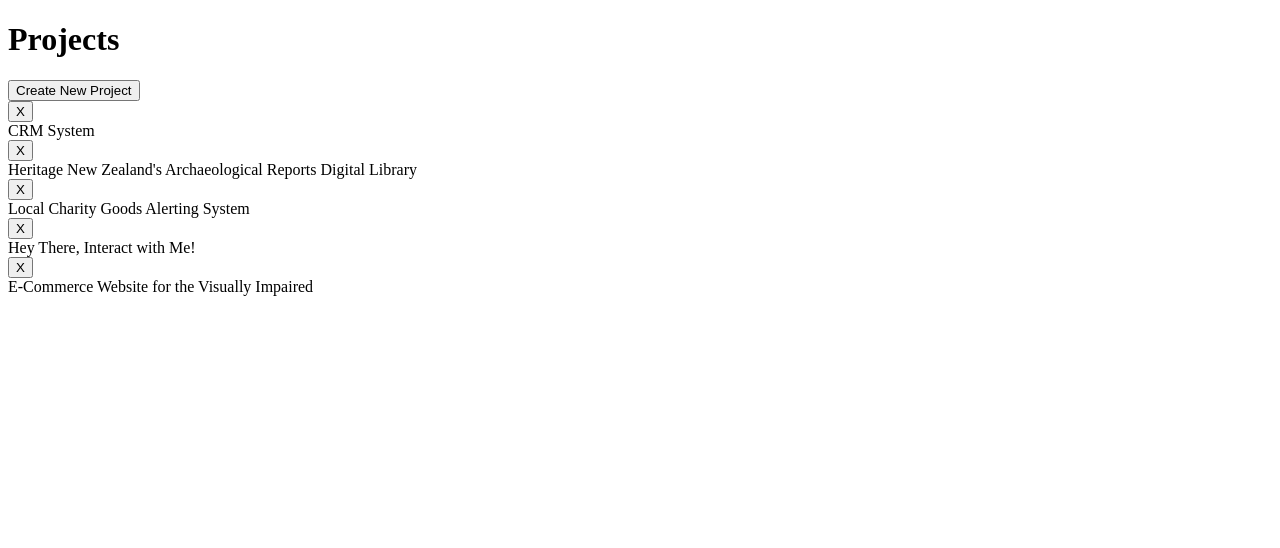
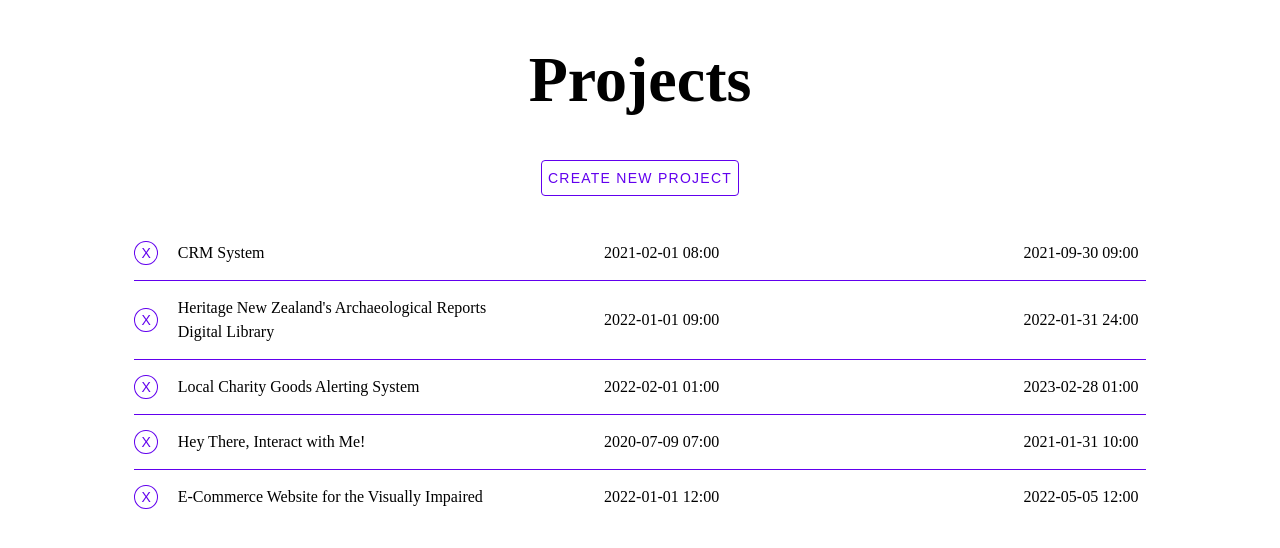
Before and after one commit to BlaviButcher/react-assn3, a React (Create React App) app: page / in a window 1280 px wide. Shown: the top 548 px of the page. Built offline with nearby package versions, Linux system fonts and the light colour scheme.

Commit message:
landing design done

```diff
--- a/public/data.json
+++ b/public/data.json
@@ -3,35 +3,35 @@
     "projectName": "CRM System",
     "projectIdentifier": "1",
     "description": "CRM (Customer Relationship Management) systems help businesses organize relationships with their customers. ",
-    "start_date": "2021-02-01 08:00",
-    "end_date": "2021-09-30 09:00"
+    "startDate": "2021-02-01 08:00",
+    "endDate": "2021-09-30 09:00"
   },
   {
     "projectName": "Heritage New Zealand's Archaeological Reports Digital Library",
     "projectIdentifier": "2",
     "description": "A Greenstone Digital Library project providing access to Heritage New Zealand's PDF-based Archaeological Report, available through https://www.heritage.org.nz/protecting-heritage/archaeology/digital-library",
-    "start_date": "2022-01-01 09:00",
-    "end_date": "2022-01-31 24:00"
+    "startDate": "2022-01-01 09:00",
+    "endDate": "2022-01-31 24:00"
   },
   {
     "projectName": "Local Charity Goods Alerting System",
     "projectIdentifier": "3",
     "description": "A mobile app that allows users to register for items they are looking for (such as a stroller), and be alerted when good come in that match the description.",
-    "start_date": "2022-02-01 01:00",
-    "end_date": "2023-02-28 01:00"
+    "startDate": "2022-02-01 01:00",
+    "endDate": "2023-02-28 01:00"
   },
   {
     "projectName": "Hey There, Interact with Me!",
     "projectIdentifier": "4",
     "description": "A WebSocket based system designed to allow users to control displays in public spaces such as museums and airports using their phones.",
-    "start_date": "2020-07-09 07:00",
-    "end_date": "2021-01-31 10:00"
+    "startDate": "2020-07-09 07:00",
+    "endDate": "2021-01-31 10:00"
   },
   {
     "projectName": "E-Commerce Website for the Visually Impaired",
     "projectIdentifier": "5",
     "description": "An ecommerce website is developed to assist blind people that automatically recognizes clothing patterns and colours.",
-    "start_date": "2022-01-01 12:00",
-    "end_date": "2022-05-05 12:00"
+    "startDate": "2022-01-01 12:00",
+    "endDate": "2022-05-05 12:00"
   }
 ]
--- a/src/components/landing.tsx
+++ b/src/components/landing.tsx
@@ -3,6 +3,7 @@
 import Modal from "./modal";
 import ProjectForm from "./project-form";
 import ProjectList from "./project-list";
+import "../css/landing.css";
 
 class Landing extends Component<
   {},
@@ -29,7 +30,6 @@
     };
     this.removeProject = this.removeProject.bind(this);
     this.closeModal = this.closeModal.bind(this);
-    this.parseProjectForm = this.parseProjectForm.bind(this);
     this.updateFormData = this.updateFormData.bind(this);
     this.addProjectFromForm = this.addProjectFromForm.bind(this);
   }
@@ -47,10 +47,6 @@
       (project) => project.projectIdentifier !== projectIdentifier
     );
     this.setState({ projects });
-  }
-
-  parseProjectForm(form: HTMLFormElement) {
-    console.log(form.elements);
   }
 
   componentDidMount() {
@@ -75,7 +71,18 @@
 
   addProjectFromForm() {
     const projects = [...this.state.projects];
-    projects.push(this.state.formProject);
+
+    // remove the T from datetime
+    let data: Project = { ...this.state.formProject };
+    let startDate: string = data.startDate;
+    let endDate: string = data.endDate;
+    startDate = startDate.replace("T", " ");
+    endDate = endDate.replace("T", " ");
+
+    data.startDate = startDate;
+    data.endDate = endDate;
+
+    projects.push(data);
     this.setState({ projects });
     this.closeModal();
     this.clearFormState();
@@ -114,11 +121,11 @@
       return <div>Loading</div>;
     }
     return (
-      <div>
+      <div id="main">
         <h1>Projects</h1>
         <button
-          id="centered-toggle-button"
-          className="toggle-button"
+          id="project-button"
+          className="button"
           onClick={() => {
             this.setModal(true);
             console.log("set Modal");
--- a/src/components/project-list.tsx
+++ b/src/components/project-list.tsx
@@ -1,5 +1,6 @@
 import { Component } from "react";
 import { Project } from "../types/project";
+import "../css/project-list.css";
 
 class ProjectList extends Component<{
   projects: Project[];
@@ -7,19 +8,20 @@
 }> {
   render() {
     return (
-      <div>
+      <div id="list">
         {this.props.projects.map((project) => (
-          <div key={project.projectIdentifier}>
+          <div id="list-item" key={project.projectIdentifier}>
             <button
+              className="button"
               onClick={() =>
                 this.props.removeButtonClick(project.projectIdentifier)
               }
             >
               X
             </button>
-            <div>{project.projectName}</div>
-            <div>{project.startDate}</div>
-            <div>{project.endDate}</div>
+            <div id="name">{project.projectName}</div>
+            <div id="start-date">{project.startDate}</div>
+            <div id="end-date">{project.endDate}</div>
           </div>
         ))}
       </div>
--- /dev/null
+++ b/src/css/landing.css
@@ -0,0 +1,47 @@
+#main {
+  margin: 0 10%;
+}
+
+h1 {
+  text-align: center;
+  font-size: 4rem;
+}
+
+button {
+  align-self: center;
+  margin: 0 auto;
+}
+
+#project-button {
+  display: block;
+  margin: 0 auto;
+  min-width: 64px;
+  height: 36px;
+  letter-spacing: 0.09em;
+
+}
+#project-button:hover {
+  background: #f4f4f4;
+}
+
+.button {
+  outline: none;
+  cursor: pointer;
+  font-weight: 500;
+  border-radius: 3px;
+  border-radius: 4px;
+  color: #6200ee;
+  background: transparent;
+  line-height: 1.15;
+  font-size: 14px;
+  word-spacing: 0px;
+  text-decoration: none;
+  text-transform: uppercase;
+  border: 1px solid #6200ee;
+  text-align: center;
+  transition: background 280ms cubic-bezier(0.4, 0, 0.2, 1);
+}
+
+.button:hover {
+  background: #f4f4f4;
+}
--- /dev/null
+++ b/src/css/project-list.css
@@ -0,0 +1,42 @@
+#list {
+  display: flex;
+  flex-direction: column;
+  margin-top: 30px;
+}
+
+#list-item {
+  display: grid;
+  grid-template-columns: 1fr 15fr 15fr 15fr;
+  grid-column-gap: 20px;
+  justify-items: stretch;
+  align-items: center;
+  border-bottom: 1px solid #6200ee;
+  line-height: 1.5;
+
+  padding: 15px 0;
+}
+
+#start-date {
+  text-align: center;
+}
+
+#end-date {
+  text-align: right;
+  padding-right: 7px;
+}
+
+#list-item:last-child {
+  border-bottom: none;
+  margin-bottom: 50px;
+}
+
+#list-item > * {
+  flex: 1;
+}
+
+#list-item > button {
+  flex: initial;
+  border-radius: 100%;
+  text-align: center;
+  height: 1.5rem;
+}
```
